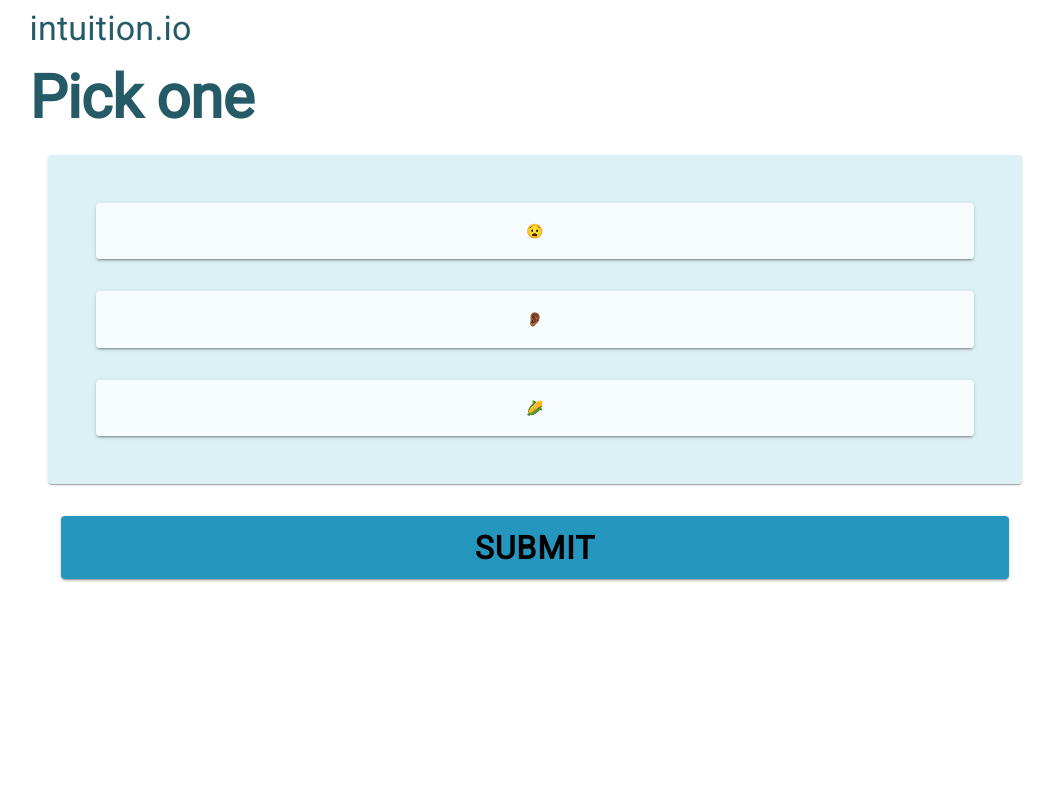
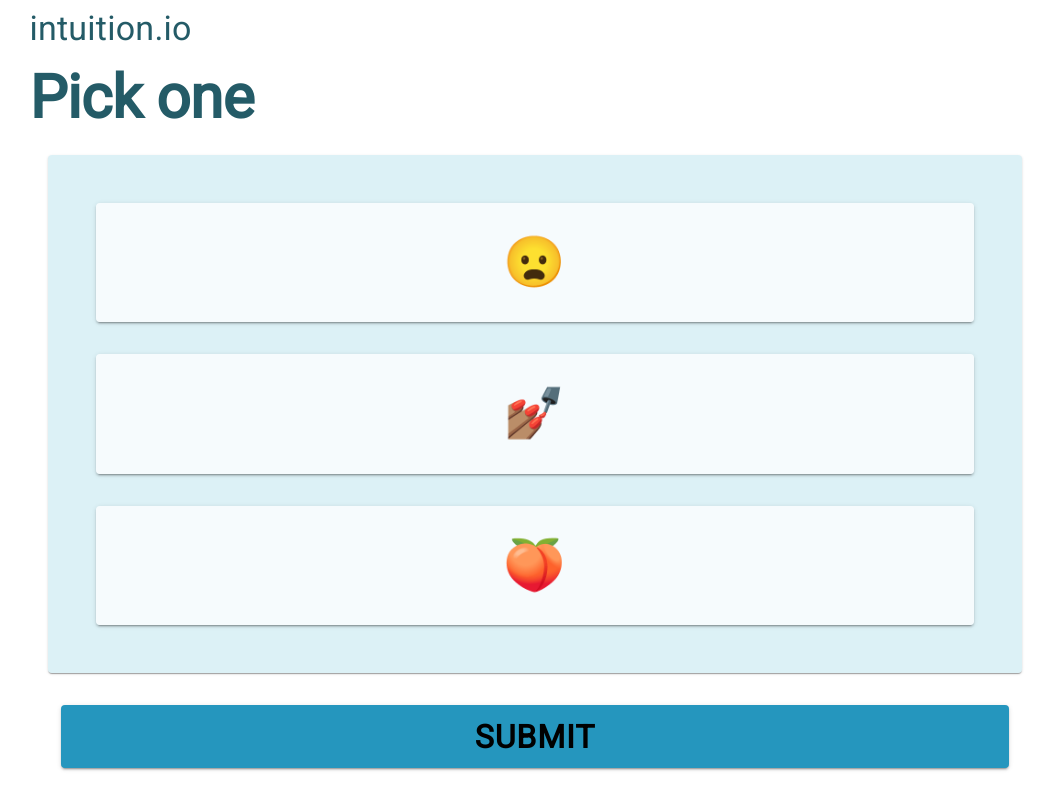
Before and after one commit to KimSamsCarmona/intuition, a React (Create React App) app: page / in a window 1280 px wide. Shown: the whole page, without its empty margins (105-1159 px from the left). Built offline with nearby package versions, Linux system fonts and the light colour scheme; a web font is replaced by a local one.

Commit message:
clean out broken emojis

```diff
--- a/src/App.js
+++ b/src/App.js
@@ -1,12 +1,10 @@
 import React from 'react';
 import '@fontsource/roboto';
 import { Box, Typography } from '@mui/material'
-import { emojis } from './shared/emojis';
 
 import { GameComponent } from './Components/GameComponent';
 
 function App() {
-  console.log(emojis.length);
   return (
   <Box
     style={{ width: '80%' }}
--- a/src/Components/GameComponent.js
+++ b/src/Components/GameComponent.js
@@ -23,9 +23,9 @@ export const GameComponent = () => {
         bgcolor: '#9BD8E659',
         borderRadius: 1,
       }}>
-      <Button variant='contained' sx={{ p:2, m:2, bgcolor:'#FFFFFFBF'}}>{emoji1}</Button>
-      <Button variant='contained' sx={{ p:2, m:2, bgcolor:'#FFFFFFBF'}}>{emoji2}</Button>
-      <Button variant='contained' sx={{ p:2, m:2, bgcolor:'#FFFFFFBF'}}>{emoji3}</Button>
+      <Button variant='contained' sx={{ p:2, m:2, bgcolor:'#FFFFFFBF', fontSize: 50 }}>{emoji1}</Button>
+      <Button variant='contained' sx={{ p:2, m:2, bgcolor:'#FFFFFFBF', fontSize: 50 }}>{emoji2}</Button>
+      <Button variant='contained' sx={{ p:2, m:2, bgcolor:'#FFFFFFBF', fontSize: 50 }}>{emoji3}</Button>
     </Card>
     <Box
       sx={{
```
Also changed, not shown: src/shared/emojis.js.
